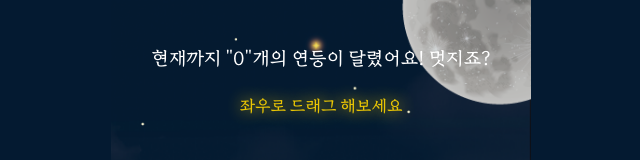
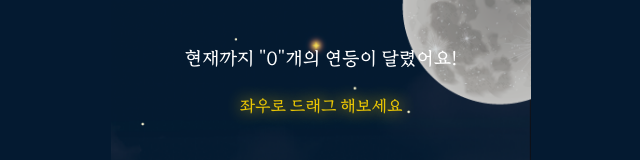
Before and after one commit to irumi-dgu/irumi-forntend, a React (Vite) app: page / in a window 1280 px wide. Shown: the top 160 px of the page, without its empty margins (319-959 px from the left). Built offline with nearby package versions, Linux system fonts and the light colour scheme; no server answers.

Commit message:
원상복귀

```diff
--- a/src/pages/main/Main.jsx
+++ b/src/pages/main/Main.jsx
@@ -43,7 +43,7 @@ function Main() {
   return (
     <S.MainWrapper>
       <Moon />
-      <S.MainTitle>현재까지 "{count}"개의 연등이 달렸어요! 멋지죠?</S.MainTitle>
+      <S.MainTitle>현재까지 "{count}"개의 연등이 달렸어요!</S.MainTitle>
       <S.SubTitle className="shine">좌우로 드래그 해보세요</S.SubTitle>
 
       <Swiper
```
